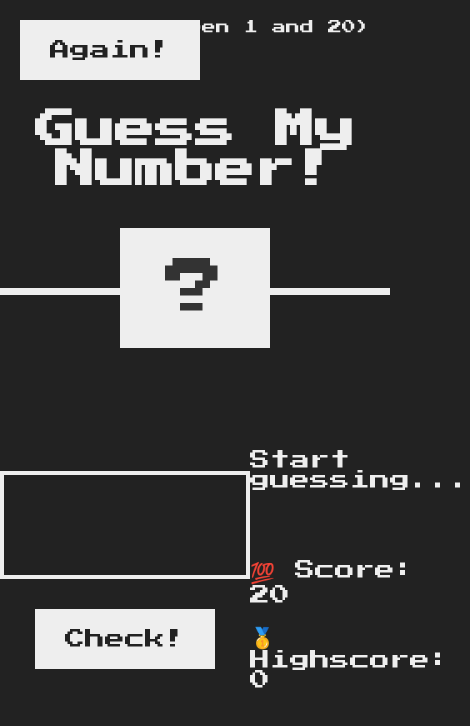
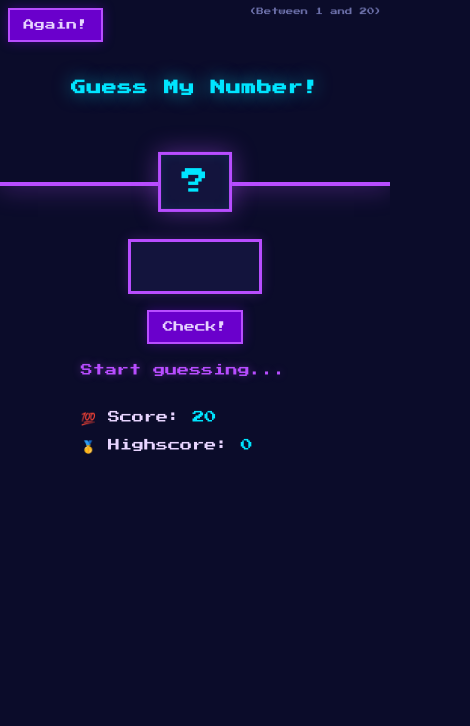
Before and after one commit to Belevtsov91/Game, a website built with Vite: page index.html in a window 390 px wide. Shown: the whole page, 470 px wide, since content can reach past the window. Built offline with nearby package versions, Linux system fonts and the light colour scheme.

Commit message:
add new styles

```diff
--- a/src/style.css
+++ b/src/style.css
@@ -1,5 +1,6 @@
 @import url("https://fonts.googleapis.com/css?family=Press+Start+2P&display=swap");
 
+/* ===== RESET ===== */
 * {
   margin: 0;
   padding: 0;
@@ -11,23 +12,39 @@ html {
   box-sizing: border-box;
 }
 
+/* ===== COLOUR PALETTE =====
+   --bg:        #0b0c2a  deep space navy
+   --surface:   #13143d  slightly lighter surface
+   --accent1:   #b84dff  neon purple
+   --accent2:   #00e5ff  neon cyan
+   --text:      #e8d5ff  soft lavender white
+   --muted:     #6b6fa8  muted indigo
+   --btn-bg:    #6a00cc  deep violet
+   --btn-hover: #8400ff  bright violet
+   --num-bg:    #13143d  dark card
+   --border:    #b84dff
+=============================== */
+
+/* ===== BASE ===== */
 body {
   font-family: "Press Start 2P", sans-serif;
-  color: #eee;
-  background-color: #222;
+  color: #e8d5ff;
+  background-color: #0b0c2a;
   /* background-color: #60b347; */
+  min-height: 100vh;
 }
 
-/* LAYOUT */
+/* ===== LAYOUT ===== */
 header {
   position: relative;
   height: 35vh;
-  border-bottom: 7px solid #eee;
+  border-bottom: 4px solid #b84dff;
+  box-shadow: 0 4px 24px rgba(184, 77, 255, 0.25);
 }
 
 main {
   height: 65vh;
-  color: #eee;
+  color: #e8d5ff;
   display: flex;
   align-items: center;
   justify-content: space-around;
@@ -45,7 +62,7 @@ main {
   font-size: 2rem;
 }
 
-/* ELEMENTS STYLE */
+/* ===== ELEMENTS ===== */
 h1 {
   font-size: 4rem;
   text-align: center;
@@ -54,11 +71,14 @@ h1 {
   top: 52%;
   left: 50%;
   transform: translate(-50%, -50%);
+  color: #00e5ff;
+  text-shadow: 0 0 18px rgba(0, 229, 255, 0.55);
+  letter-spacing: 0.05em;
 }
 
 .number {
-  background: #eee;
-  color: #333;
+  background: #13143d;
+  color: #00e5ff;
   font-size: 6rem;
   width: 15rem;
   padding: 3rem 0rem;
@@ -67,6 +87,9 @@ h1 {
   bottom: 0;
   left: 50%;
   transform: translate(-50%, 50%);
+  border: 3px solid #b84dff;
+  box-shadow: 0 0 24px rgba(184, 77, 255, 0.4), inset 0 0 12px rgba(0, 229, 255, 0.08);
+  transition: width 0.4s ease, box-shadow 0.3s ease;
 }
 
 .between {
@@ -74,6 +97,7 @@ h1 {
   position: absolute;
   top: 2rem;
   right: 2rem;
+  color: #6b6fa8;
 }
 
 .again {
@@ -83,37 +107,229 @@ h1 {
 }
 
 .guess {
-  background: none;
-  border: 4px solid #eee;
+  background: #13143d;
+  border: 3px solid #b84dff;
   font-family: inherit;
-  color: inherit;
+  color: #00e5ff;
   font-size: 5rem;
   padding: 2.5rem;
   width: 25rem;
   text-align: center;
   display: block;
   margin-bottom: 3rem;
+  box-shadow: 0 0 12px rgba(184, 77, 255, 0.2);
+  transition: box-shadow 0.2s ease, border-color 0.2s ease;
+  outline: none;
+}
+
+.guess:focus {
+  border-color: #00e5ff;
+  box-shadow: 0 0 20px rgba(0, 229, 255, 0.35);
+}
+
+/* hide number input arrows */
+.guess::-webkit-inner-spin-button,
+.guess::-webkit-outer-spin-button {
+  -webkit-appearance: none;
+}
+.guess[type="number"] {
+  -moz-appearance: textfield;
 }
 
 .btn {
-  border: none;
-  background-color: #eee;
-  color: #222;
+  border: 2px solid #b84dff;
+  background-color: #6a00cc;
+  color: #e8d5ff;
   font-size: 2rem;
   font-family: inherit;
   padding: 2rem 3rem;
   cursor: pointer;
+  box-shadow: 0 0 12px rgba(106, 0, 204, 0.45);
+  transition: background-color 0.2s ease, box-shadow 0.2s ease, transform 0.1s ease;
 }
 
 .btn:hover {
-  background-color: #ccc;
+  background-color: #8400ff;
+  box-shadow: 0 0 22px rgba(132, 0, 255, 0.65);
+}
+
+.btn:active {
+  transform: scale(0.97);
 }
 
 .message {
   margin-bottom: 8rem;
   height: 3rem;
+  color: #b84dff;
+  text-shadow: 0 0 8px rgba(184, 77, 255, 0.4);
 }
 
 .label-score {
   margin-bottom: 2rem;
 }
+
+.score,
+.highscore {
+  color: #00e5ff;
+}
+
+/* =============================================
+   RESPONSIVE — TABLET  (max-width: 900px)
+   ============================================= */
+@media (max-width: 900px) {
+  html {
+    font-size: 52%;
+  }
+
+  h1 {
+    font-size: 3rem;
+  }
+
+  .between {
+    font-size: 1.2rem;
+  }
+
+  .left,
+  .right {
+    width: 42rem;
+  }
+
+  .guess {
+    font-size: 4rem;
+    width: 22rem;
+    padding: 2rem;
+  }
+
+  .btn {
+    font-size: 1.8rem;
+    padding: 1.6rem 2.4rem;
+  }
+
+  .number {
+    font-size: 5rem;
+    width: 13rem;
+    padding: 2.5rem 0;
+  }
+
+  .right {
+    font-size: 1.8rem;
+  }
+
+  .message {
+    margin-bottom: 6rem;
+  }
+}
+
+/* =============================================
+   RESPONSIVE — MOBILE  (max-width: 600px)
+   ============================================= */
+@media (max-width: 600px) {
+  html {
+    font-size: 42%;
+  }
+
+  /* Header grows to fit content on small screens */
+  header {
+    height: auto;
+    min-height: 22vh;
+    padding: 6rem 2rem 7rem;
+    display: flex;
+    align-items: center;
+    justify-content: center;
+  }
+
+  h1 {
+    font-size: 2.2rem;
+    position: static;
+    transform: none;
+    width: 100%;
+    text-align: center;
+    padding: 0 1rem;
+  }
+
+  .between {
+    font-size: 1.1rem;
+    top: 1.2rem;
+    right: 1.2rem;
+  }
+
+  .again {
+    top: 1.2rem;
+    left: 1.2rem;
+  }
+
+  .number {
+    font-size: 4rem;
+    width: 11rem;
+    padding: 2rem 0;
+    bottom: 0;
+    left: 50%;
+    transform: translate(-50%, 50%);
+    position: absolute;
+  }
+
+  /* Stack left and right vertically */
+  main {
+    height: auto;
+    flex-direction: column;
+    justify-content: flex-start;
+    align-items: center;
+    gap: 3rem;
+    padding: 8rem 2rem 4rem;
+  }
+
+  .left,
+  .right {
+    width: 100%;
+    max-width: 38rem;
+    align-items: center;
+    text-align: center;
+  }
+
+  .right {
+    font-size: 1.8rem;
+    text-align: left;
+    padding-left: 2rem;
+  }
+
+  .guess {
+    font-size: 3.6rem;
+    width: 20rem;
+    padding: 1.8rem;
+    margin-bottom: 2.4rem;
+  }
+
+  .btn {
+    font-size: 1.6rem;
+    padding: 1.4rem 2rem;
+  }
+
+  .message {
+    margin-bottom: 4rem;
+    height: auto;
+    min-height: 3rem;
+  }
+}
+
+/* =============================================
+   RESPONSIVE — SMALL MOBILE  (max-width: 380px)
+   ============================================= */
+@media (max-width: 380px) {
+  html {
+    font-size: 36%;
+  }
+
+  h1 {
+    font-size: 2rem;
+  }
+
+  .guess {
+    font-size: 3rem;
+    width: 17rem;
+  }
+
+  .number {
+    font-size: 3.4rem;
+    width: 10rem;
+  }
+}
```
